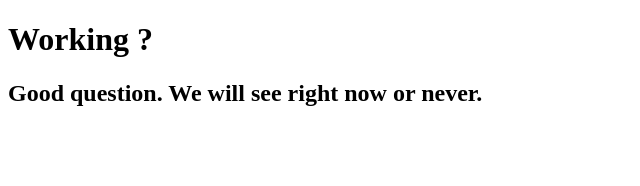
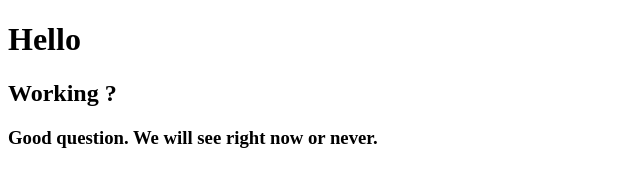
Before and after one commit to Genoncej/genoncej.github.io, a plain HTML site: page index.html in a window 1280 px wide. Shown: the whole page, without its empty margins (0-640 px from the left). Drawn offline with Linux system fonts and the light colour scheme.

Commit message:
Ajout + modif
+ style.css et test

```diff
--- a/index.html
+++ b/index.html
@@ -7,7 +7,10 @@
     <title>Protfolio</title>
 </head>
 <body>
-    <h1>Working ?</h1>
-    <h2>Good question. We will see right now or never.</h2>
+    <header>
+        <h1>Hello</h1>
+    </header>
+    <h2>Working ?</h2>
+    <h3>Good question. We will see right now or never.</h3>
 </body>
 </html>
```
Also changed, not shown: style.css (added).
